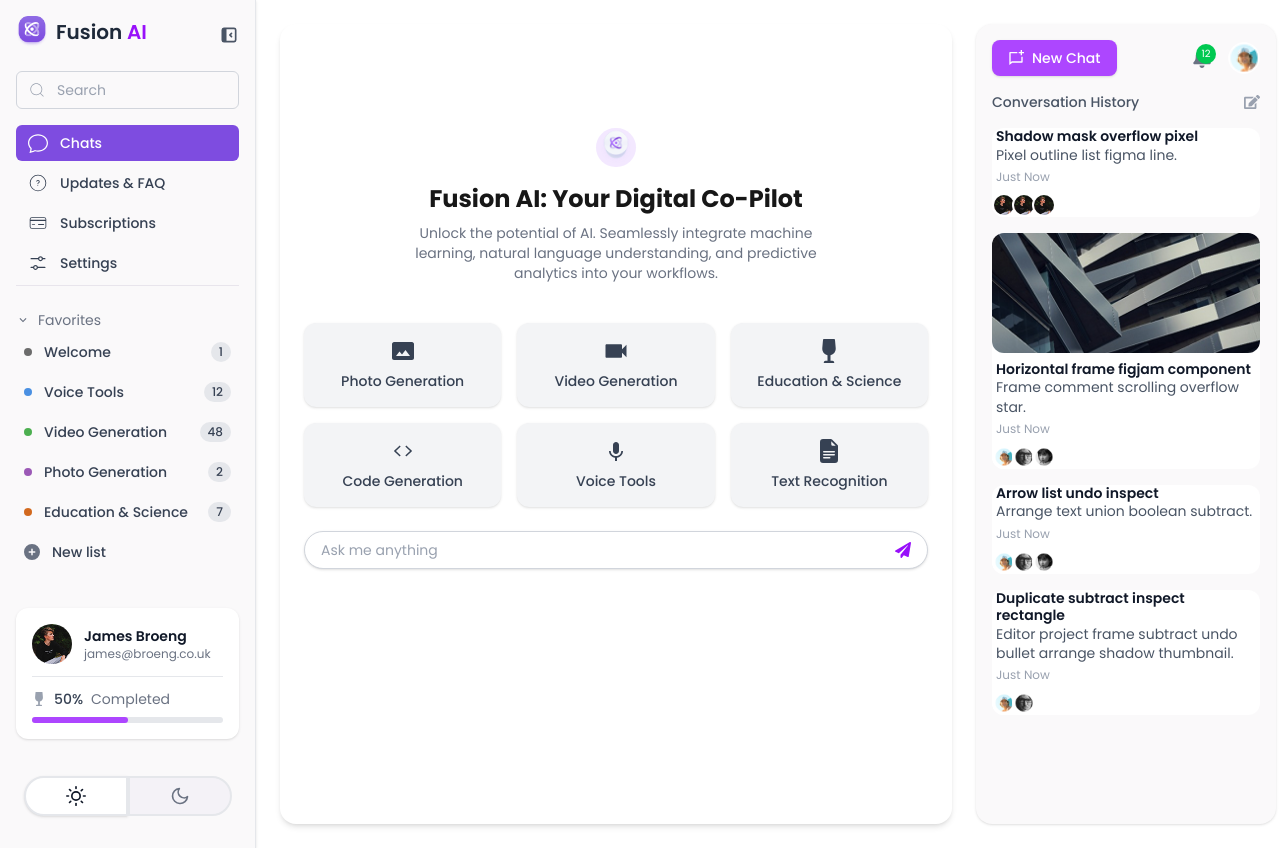
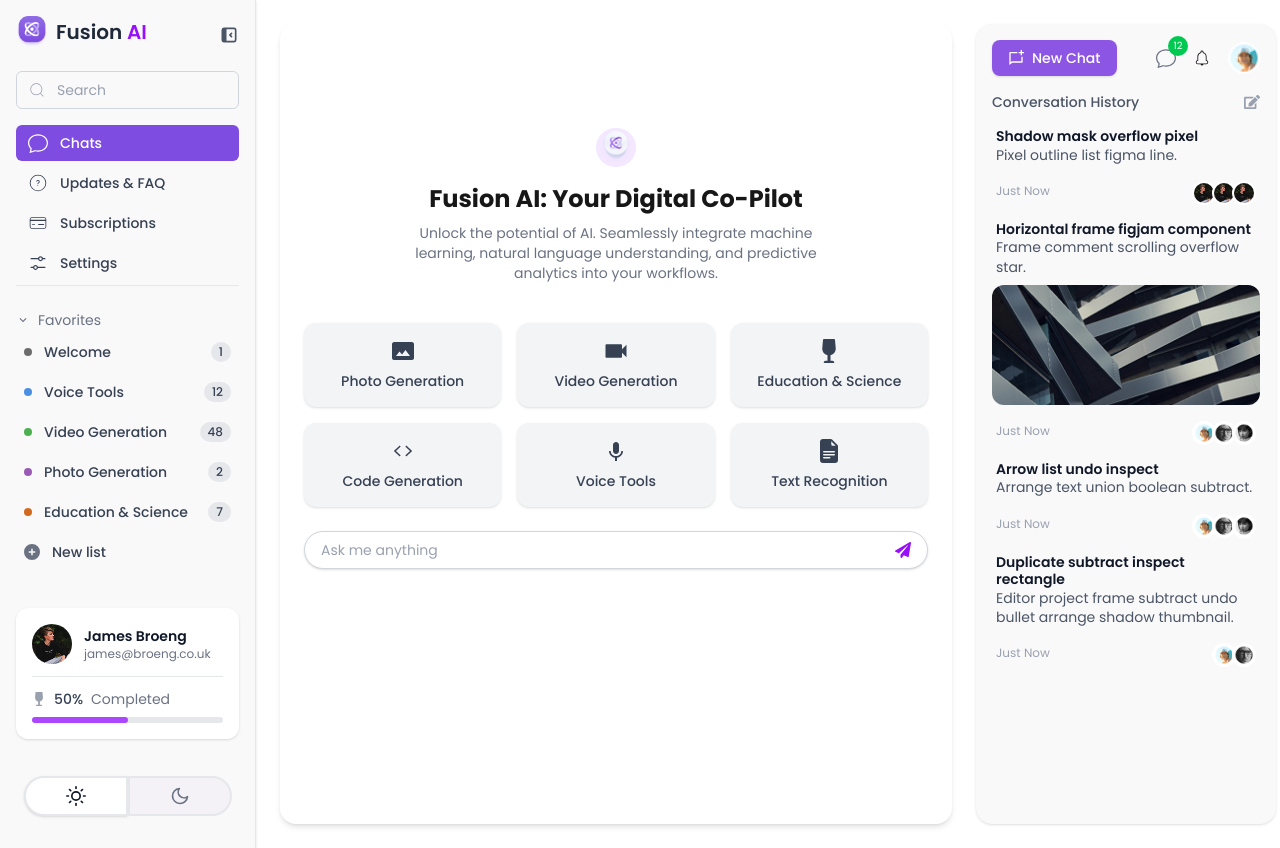
Before and after one commit to adnanfrd/barry-ai, a Next.js app: page /dashboard/chats in a window 1280 px wide. Built offline with nearby package versions, Linux system fonts and the light colour scheme.

Commit message:
updated code chathistory

```diff
--- a/src/components/dashboard/ChatSidebar.tsx
+++ b/src/components/dashboard/ChatSidebar.tsx
@@ -3,9 +3,10 @@
 import { Fragment } from "react";
 import { Button, Menu } from "@headlessui/react";
 import Image from "next/image";
-import { FaBell, FaEdit } from "react-icons/fa";
+import { FaEdit } from "react-icons/fa";
 import { RiChatNewLine } from "react-icons/ri";
-
+import { BsChat } from "react-icons/bs";
+import { CiBellOn } from "react-icons/ci";
 
 const messages = [
   {
@@ -38,11 +39,11 @@ const messages = [
 
 export default function ChatSidebar() {
   return (
-    <div className="w-[300px] bg-[#faf9fa] p-4 rounded-2xl shadow flex flex-col gap-4 ">
+    <div className="w-[300px] bg-[#faf9fa] p-4 rounded-2xl shadow flex flex-col gap-4">
       {/* Top bar */}
       <div className="flex justify-between items-center">
         <Menu as={Fragment}>
-          <Button className=" cursor-pointer bg-purple-500 text-white text-sm px-4 py-2 rounded-lg font-medium flex items-center gap-2 shadow">
+          <Button className="cursor-pointer bg-[#8d55e3] text-white text-sm px-4 py-2 rounded-lg font-medium flex items-center gap-2 shadow">
             <RiChatNewLine className="w-4 h-4" />
             New Chat
           </Button>
@@ -50,10 +51,13 @@ export default function ChatSidebar() {
 
         <div className="flex items-center gap-4">
           <div className="relative">
-            <FaBell className="text-gray-500 w-5 h-5" />
-            <span className="absolute -top-1 -right-1 bg-green-500 text-white text-xs rounded-full w-5 h-5 flex items-center justify-center text-[10px]">
+            <BsChat className="text-gray-500 w-5 h-5" />
+            <span className="absolute -top-3 -right-3 bg-green-500 text-white text-xs rounded-full w-5 h-5 flex items-center justify-center text-[10px]">
               12
             </span>
+          </div>
+          <div>
+            <CiBellOn className="w-5 h-5" />
           </div>
           <Image
             src="/photo1.png"
@@ -65,19 +69,27 @@ export default function ChatSidebar() {
         </div>
       </div>
 
-      {/* Title + Icon */}
+      {/* Title */}
       <div className="flex justify-between items-center">
-        <h2 className="text-sm font-medium text-gray-600">Conversation History</h2>
+        <h2 className="text-sm font-medium text-gray-600">
+          Conversation History
+        </h2>
         <FaEdit className="text-gray-400 w-4 h-4" />
       </div>
 
-      {/* Messages */}
+      {/* Chat Messages */}
       <div className="flex flex-col gap-4 overflow-y-auto">
         {messages.map((msg, index) => (
-          <div
-            key={index}
-            className="flex flex-col gap-2 bg-white rounded-xl"
-          >
+          <div key={index} className="flex flex-col gap-2 rounded-xl">
+            {/* Title & Content */}
+            <div className="px-1">
+              <p className="text-sm font-semibold text-gray-900 leading-tight">
+                {msg.title}
+              </p>
+              <p className="text-sm text-gray-600 leading-snug">{msg.content}</p>
+            </div>
+
+            {/* Image in middle if exists */}
             {msg.image && (
               <Image
                 src={msg.image}
@@ -87,16 +99,10 @@ export default function ChatSidebar() {
                 className="rounded-xl object-cover w-full h-[120px]"
               />
             )}
-            <div className="px-1">
-              <p className="text-sm font-semibold text-gray-900 leading-tight">
-                {msg.title}
-              </p>
-              <p className="text-sm text-gray-600 leading-snug">
-                {msg.content}
-              </p>
+
+            {/* Time and Avatars */}
+            <div className="flex items-center justify-between px-1">
               <p className="text-xs text-gray-400 mt-1">{msg.time}</p>
-
-              {/* Avatars */}
               <div className="flex items-center gap-[-6px] mt-2">
                 {msg.avatars.map((avatar, i) => (
                   <Image
```
